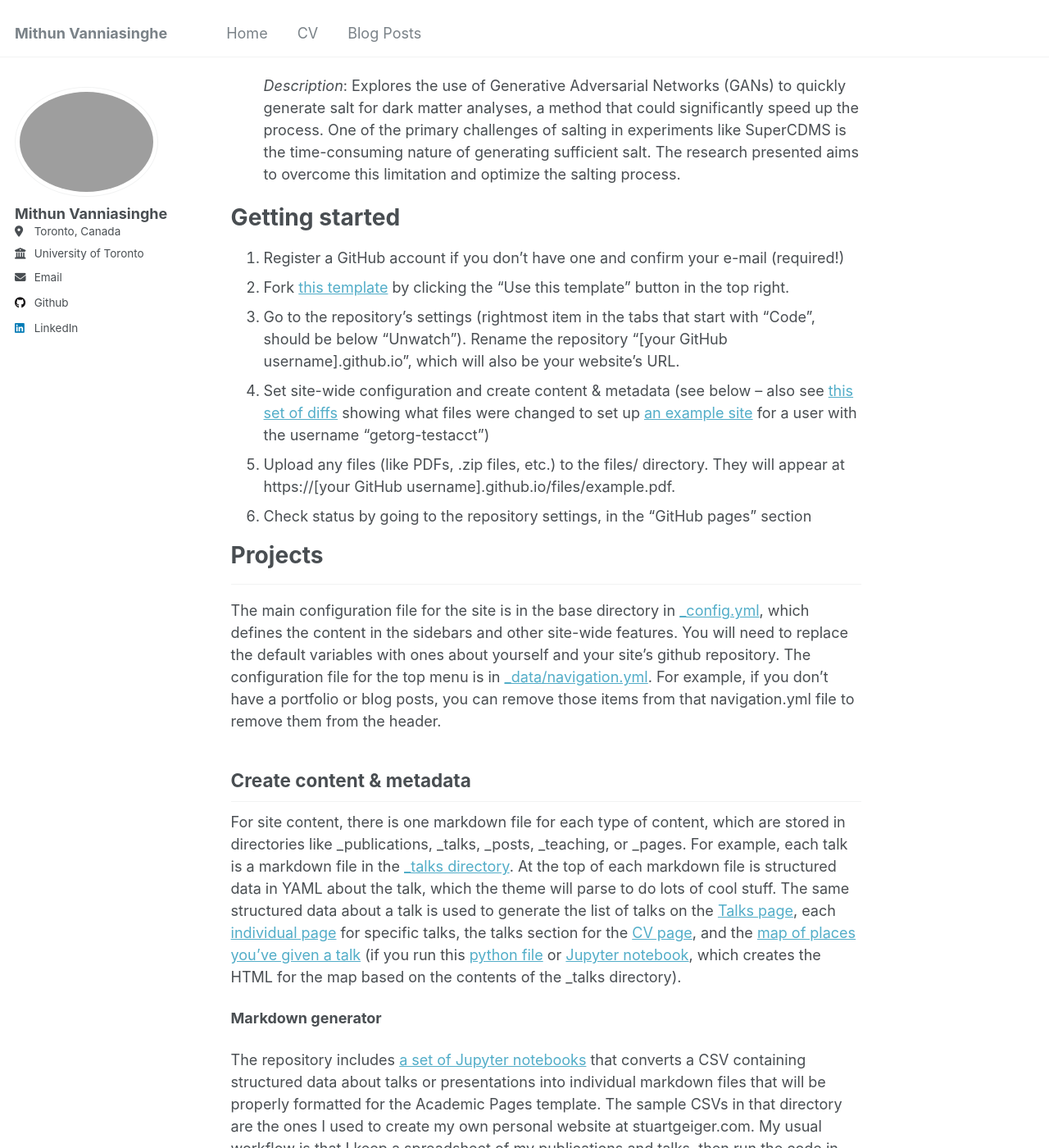
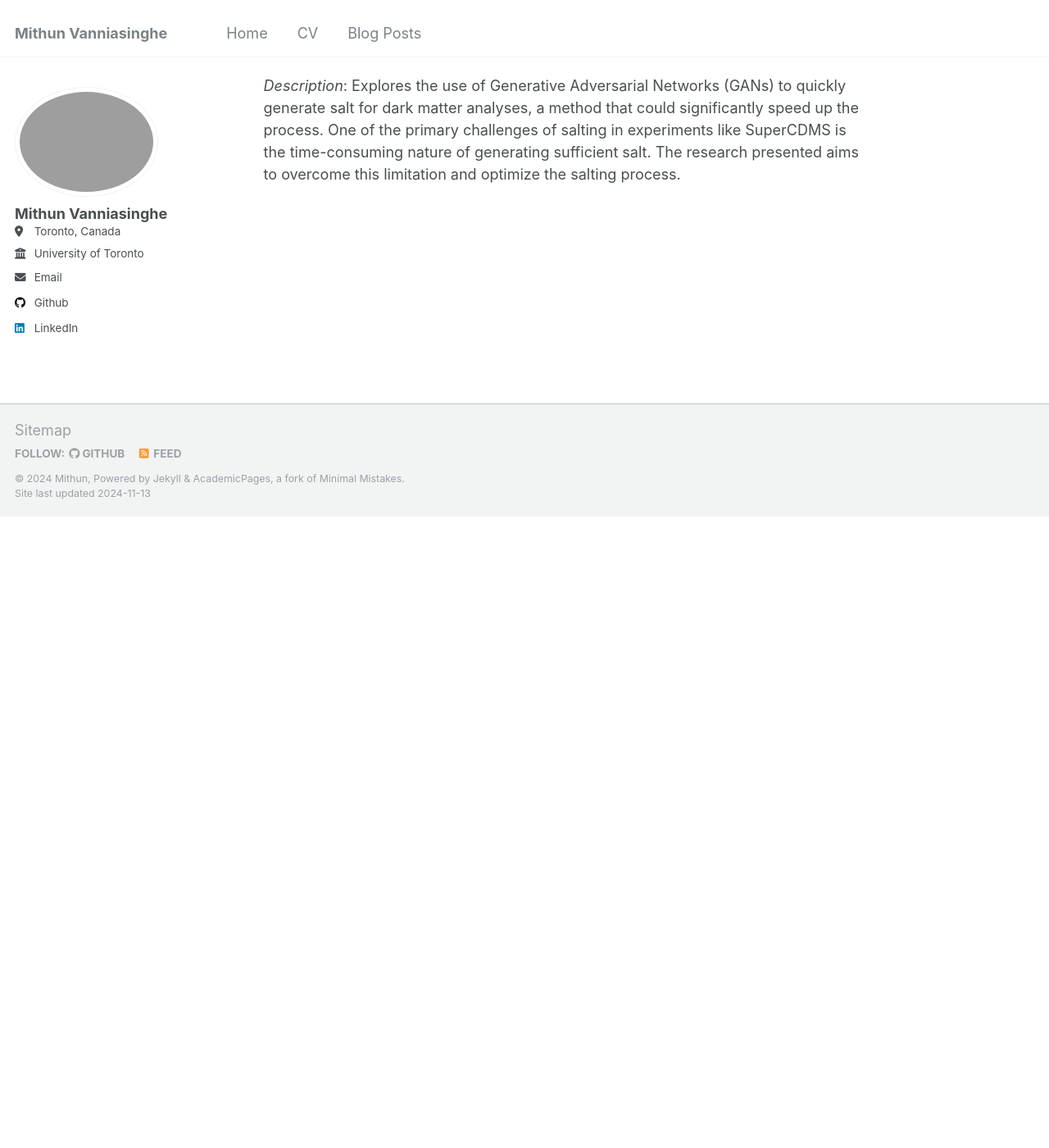
Before and after one commit to mithunvvv/mithunvvv.github.io, a Jekyll site: the page built from _pages/about.md, in a window 1280 px wide and 1400 px high, scrolled down 1136 px. Shown: the whole window at 82% size. Built offline with Jekyll 4.4.1, drawn with Linux system fonts in a browser that asks for light colours; after the commit the page ends 1766 px from its top, so only the background shows below that; some of the changed text lies outside the part shown.

```diff
--- a/_pages/about.md
+++ b/_pages/about.md
@@ -37,36 +37,3 @@ Here are my current publications that are in progress:
 
    *Description*: Explores the use of Generative Adversarial Networks (GANs) to quickly generate salt for dark matter analyses, a method that could significantly speed up the process. One of the primary challenges of salting in experiments like SuperCDMS is the time-consuming nature of generating sufficient salt. The research presented aims to overcome this limitation and optimize the salting process.
    <!-- ![Publication 2 Image](images/superCDMS.png) -->
-
-Getting started
-======
-1. Register a GitHub account if you don't have one and confirm your e-mail (required!)
-1. Fork [this template](https://github.com/academicpages/academicpages.github.io) by clicking the "Use this template" button in the top right.
-1. Go to the repository's settings (rightmost item in the tabs that start with "Code", should be below "Unwatch"). Rename the repository "[your GitHub username].github.io", which will also be your website's URL.
-1. Set site-wide configuration and create content & metadata (see below -- also see [this set of diffs](http://archive.is/3TPas) showing what files were changed to set up [an example site](https://getorg-testacct.github.io) for a user with the username "getorg-testacct")
-1. Upload any files (like PDFs, .zip files, etc.) to the files/ directory. They will appear at https://[your GitHub username].github.io/files/example.pdf.
-1. Check status by going to the repository settings, in the "GitHub pages" section
-
-# Projects
-------
-The main configuration file for the site is in the base directory in [_config.yml](https://github.com/academicpages/academicpages.github.io/blob/master/_config.yml), which defines the content in the sidebars and other site-wide features. You will need to replace the default variables with ones about yourself and your site's github repository. The configuration file for the top menu is in [_data/navigation.yml](https://github.com/academicpages/academicpages.github.io/blob/master/_data/navigation.yml). For example, if you don't have a portfolio or blog posts, you can remove those items from that navigation.yml file to remove them from the header.
-
-Create content & metadata
-------
-For site content, there is one markdown file for each type of content, which are stored in directories like _publications, _talks, _posts, _teaching, or _pages. For example, each talk is a markdown file in the [_talks directory](https://github.com/academicpages/academicpages.github.io/tree/master/_talks). At the top of each markdown file is structured data in YAML about the talk, which the theme will parse to do lots of cool stuff. The same structured data about a talk is used to generate the list of talks on the [Talks page](https://academicpages.github.io/talks), each [individual page](https://academicpages.github.io/talks/2012-03-01-talk-1) for specific talks, the talks section for the [CV page](https://academicpages.github.io/cv), and the [map of places you've given a talk](https://academicpages.github.io/talkmap.html) (if you run this [python file](https://github.com/academicpages/academicpages.github.io/blob/master/talkmap.py) or [Jupyter notebook](https://github.com/academicpages/academicpages.github.io/blob/master/talkmap.ipynb), which creates the HTML for the map based on the contents of the _talks directory).
-
-**Markdown generator**
-
-The repository includes [a set of Jupyter notebooks](https://github.com/academicpages/academicpages.github.io/tree/master/markdown_generator
-) that converts a CSV containing structured data about talks or presentations into individual markdown files that will be properly formatted for the Academic Pages template. The sample CSVs in that directory are the ones I used to create my own personal website at stuartgeiger.com. My usual workflow is that I keep a spreadsheet of my publications and talks, then run the code in these notebooks to generate the markdown files, then commit and push them to the GitHub repository.
-
-How to edit your site's GitHub repository
-------
-Many people use a git client to create files on their local computer and then push them to GitHub's servers. If you are not familiar with git, you can directly edit these configuration and markdown files directly in the github.com interface. Navigate to a file (like [this one](https://github.com/academicpages/academicpages.github.io/blob/master/_talks/2012-03-01-talk-1.md) and click the pencil icon in the top right of the content preview (to the right of the "Raw | Blame | History" buttons). You can delete a file by clicking the trashcan icon to the right of the pencil icon. You can also create new files or upload files by navigating to a directory and clicking the "Create new file" or "Upload files" buttons.
-
-Example: editing a markdown file for a talk
-![Editing a markdown file for a talk](/images/editing-talk.png)
-
-For more info
-------
-More info about configuring Academic Pages can be found in [the guide](https://academicpages.github.io/markdown/), the [growing wiki](https://github.com/academicpages/academicpages.github.io/wiki), and you can always [ask a question on GitHub](https://github.com/academicpages/academicpages.github.io/discussions). The [guides for the Minimal Mistakes theme](https://mmistakes.github.io/minimal-mistakes/docs/configuration/) (which this theme was forked from) might also be helpful.
```
